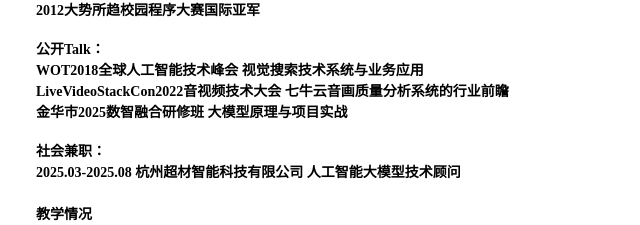
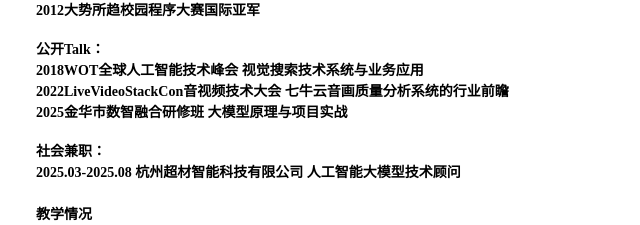
Before and after one commit to hongliang-shl/hongliang-shl.github.io, a plain HTML site: page index.html in a window 1280 px wide. Shown: the part 1001-1226 px from the top of the page, 0-640 px from the left. Drawn offline with Linux system fonts and the light colour scheme.

Commit message:
Update index.html

```diff
--- a/index.html
+++ b/index.html
@@ -531,13 +531,13 @@
 font-size:10.5000pt;mso-font-kerning:1.0000pt;" ><o:p></o:p></span></b></p><p class=MsoNormal  align=justify  style="text-indent:21.0000pt;mso-char-indent-count:2.0000;mso-pagination:none;
 text-align:justify;text-justify:inter-ideograph;line-height:150%;" ><b><span style="mso-spacerun:'yes';font-family:宋体;mso-ascii-font-family:'Times New Roman';
 mso-hansi-font-family:'Times New Roman';mso-bidi-font-family:'Times New Roman';font-weight:bold;
-font-size:10.5000pt;mso-font-kerning:1.0000pt;" ><font face="Times New Roman" >WOT2018全球人工智能技术峰会 </font><font face="宋体" >视觉搜索技术系统与业务应用</font></span></b><p class=MsoNormal  align=justify  style="text-indent:21.0000pt;mso-char-indent-count:2.0000;mso-pagination:none;
+font-size:10.5000pt;mso-font-kerning:1.0000pt;" ><font face="Times New Roman" >2018WOT全球人工智能技术峰会 </font><font face="宋体" >视觉搜索技术系统与业务应用</font></span></b><p class=MsoNormal  align=justify  style="text-indent:21.0000pt;mso-char-indent-count:2.0000;mso-pagination:none;
 text-align:justify;text-justify:inter-ideograph;line-height:150%;" ><b><span style="mso-spacerun:'yes';font-family:宋体;mso-ascii-font-family:'Times New Roman';
 mso-hansi-font-family:'Times New Roman';mso-bidi-font-family:'Times New Roman';font-weight:bold;
-font-size:10.5000pt;mso-font-kerning:1.0000pt;" ><font face="Times New Roman" >LiveVideoStackCon2022音视频技术大会 </font><font face="宋体" >七牛云音画质量分析系统的行业前瞻</font></span></b><p class=MsoNormal  align=justify  style="text-indent:21.0000pt;mso-char-indent-count:2.0000;mso-pagination:none;
+font-size:10.5000pt;mso-font-kerning:1.0000pt;" ><font face="Times New Roman" >2022LiveVideoStackCon音视频技术大会 </font><font face="宋体" >七牛云音画质量分析系统的行业前瞻</font></span></b><p class=MsoNormal  align=justify  style="text-indent:21.0000pt;mso-char-indent-count:2.0000;mso-pagination:none;
 text-align:justify;text-justify:inter-ideograph;line-height:150%;" ><b><span style="mso-spacerun:'yes';font-family:宋体;mso-ascii-font-family:'Times New Roman';
 mso-hansi-font-family:'Times New Roman';mso-bidi-font-family:'Times New Roman';font-weight:bold;
-font-size:10.5000pt;mso-font-kerning:1.0000pt;" ><font face="Times New Roman" >金华市2025数智融合研修班 </font><font face="宋体" >大模型原理与项目实战</font></span></b></p><br><p class=MsoNormal  style="text-indent:21.0000pt;mso-char-indent-count:2.0000;line-height:150%;" ><b><span style="mso-spacerun:'yes';font-family:宋体;mso-ascii-font-family:'Times New Roman';
+font-size:10.5000pt;mso-font-kerning:1.0000pt;" ><font face="Times New Roman" >2025金华市数智融合研修班 </font><font face="宋体" >大模型原理与项目实战</font></span></b></p><br><p class=MsoNormal  style="text-indent:21.0000pt;mso-char-indent-count:2.0000;line-height:150%;" ><b><span style="mso-spacerun:'yes';font-family:宋体;mso-ascii-font-family:'Times New Roman';
 mso-hansi-font-family:'Times New Roman';mso-bidi-font-family:'Times New Roman';font-weight:bold;
 font-size:10.5000pt;mso-font-kerning:1.0000pt;" ><font face="宋体" >社会兼职：</font></span></b><b><span style="mso-spacerun:'yes';font-family:宋体;mso-ascii-font-family:'Times New Roman';
 mso-hansi-font-family:'Times New Roman';mso-bidi-font-family:'Times New Roman';font-weight:bold;
```
